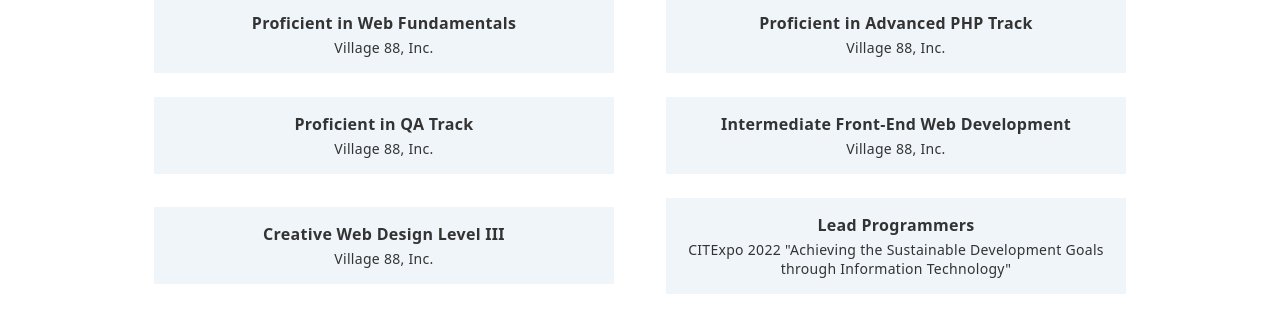
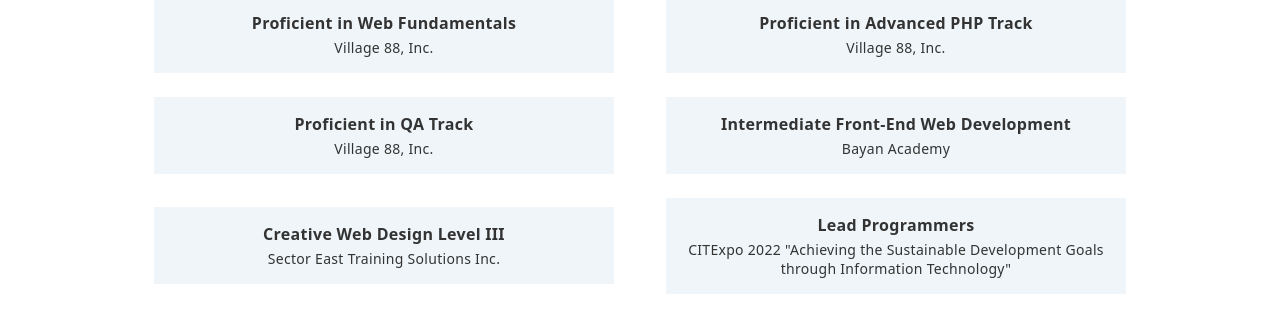
Before and after one commit to cherryann28/myportfolio, a plain HTML site: page index.html in a window 1280 px wide. Shown: the part 2180-2498 px from the top of the page. Drawn offline with nearby package versions, Linux system fonts and the light colour scheme.

Commit message:
some changes on certifications

```diff
--- a/index.html
+++ b/index.html
@@ -212,13 +212,13 @@
                         <a target="_blank" href="https://drive.google.com/file/d/1U9qwKui1SO1c8sNo58SZsnSfeyFIEZlG/view">
                             <div class="certification-data">
                                 <h2>Intermediate Front-End Web Development</h2>
-                                <h3 class="skills-name">Village 88, Inc.</h3>
+                                <h3 class="skills-name">Bayan Academy</h3>
                             </div>
                         </a>
                         <a target="_blank" href="https://drive.google.com/file/d/17IXYX4WAUwzVaMJG27M8WWrTuFbqUp4m/view">
                             <div class="certification-data">
                                 <h2>Creative Web Design Level III</h2>
-                                <h3 class="skills-name">Village 88, Inc.</h3>
+                                <h3 class="skills-name">Sector East Training Solutions Inc.</h3>
                             </div>
                         </a>
                         <a target="_blank" href="https://drive.google.com/file/d/1wG6yzbDH9Fg7oTBA-hZnM4hnsXWi8PAs/view">
```
